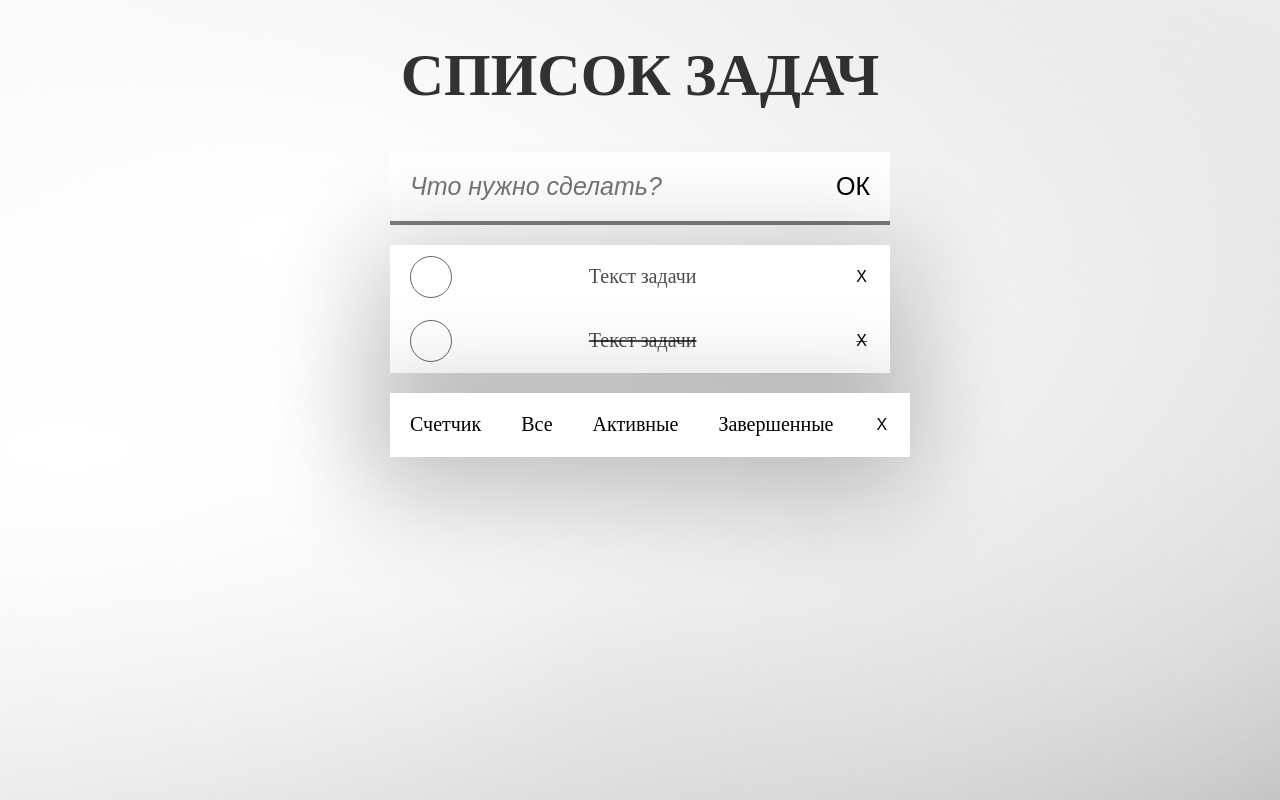
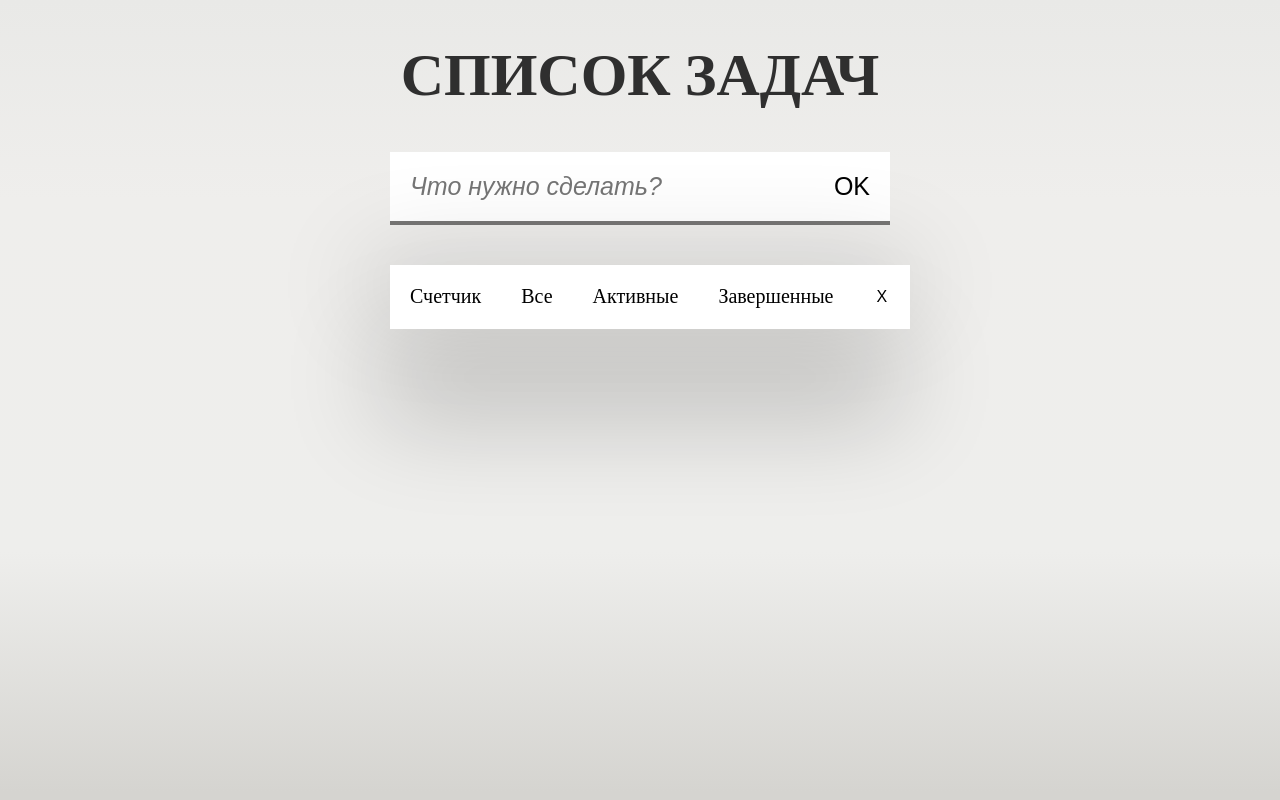
Before and after one commit to AlexKoloda/TODO-List, a React (Create React App) app in the folder my-app/: page / in a window 1280 px wide. Built offline with nearby package versions, Linux system fonts and the light colour scheme; a web font is replaced by a local one.

Commit message:
Реализована функция составления задач в список

```diff
--- a/my-app/src/App.js
+++ b/my-app/src/App.js
@@ -1,19 +1,24 @@
-import Input from "./Input";
-import List from "./List";
-import Footer from "./FooterNav";
+import TodoInput from "./components/Input";
+import TodoList from "./components/List";
+import Footer from "./components/FooterNav";
+import Header from "./components/Header";
+import { useState } from "react";
 
+const Todo = () => {
+  const [tasks, setTasks] = useState([]);
 
-
-
-
-export default function Todo() {
+  const handleAddTask = (newTasks) => {
+    setTasks((prev) => [...prev, newTasks]);
+  }
   return (
 
-     <div className="main__container">
-      <Input />
-      <List />
+    <div className="main__container">
+      <Header />
+      <TodoInput onAddTask={handleAddTask} />
+      <TodoList tasks = {tasks} />
       <Footer />
-      </div>
+    </div>
+  );
+};
 
-  );
-}
+export default Todo;
--- a/my-app/src/FooterNav.js
+++ /dev/null
@@ -1,24 +0,0 @@
-
-
-export default function Footer(){
-    return (
-        <nav className="footer__nav">
-            <span className="footer__text">Счетчик</span>
-            <ul className="footer__list">
-                <li>
-                <button className="footer__button">Все</button>
-                </li>
-                <li>
-                <button className="footer__button">Активные</button>
-                </li>
-                <li>
-                <button className="footer__button">Завершенные</button>
-                </li>
-                <li>
-                <input className="main__submit" type="submit" value="x"></input>
-                </li>
-            </ul>
-
-        </nav>
-    )
-}
--- a/my-app/src/Input.js
+++ /dev/null
@@ -1,20 +0,0 @@
-function Header() {
-    return (
-      <header className="header">
-        <h1 className="header__title">Список задач</h1>
-      </header>
-    );
-  }
-
-
-export default function Input() {
-    return (
-        <>
-        <Header />
-        <form>
-            <input className="main__input"  type='text' placeholder="Что нужно сделать?"></input>
-            <input className="main__submit" type="submit" value="ОК" ></input>
-        </form>
-        </>
-    )
-}
--- a/my-app/src/List.js
+++ /dev/null
@@ -1,34 +0,0 @@
-function TodoList() {
-  return (
-    <ul className="main__list">
-      <li className="main__item">
-        <div className="main__checkbox"></div>
-        <span> Текст задачи </span>
-        <input className="main__submit" type="submit" value="x"></input>
-      </li>
-
-      <li className="main__item main__item--completed">
-        <div className="main__checkbox"></div>
-        <span> Текст задачи </span>
-        <input className="main__submit" type="submit" value="x"></input>
-      </li>
-    </ul>
-  );
-}
-
-
-function Main() {
-  return (
-    <section className="main">
-      <TodoList />
-    </section>
-  );
-}
-
-export default function List() {
-
-return (
-  <Main />
-)
-
-}
--- /dev/null
+++ b/my-app/src/components/FooterNav.js
@@ -0,0 +1,23 @@
+const Footer = () => {
+  return (
+    <nav className="footer__nav">
+      <span className="footer__text">Счетчик</span>
+      <ul className="footer__list">
+        <li>
+          <button className="footer__button">Все</button>
+        </li>
+        <li>
+          <button className="footer__button">Активные</button>
+        </li>
+        <li>
+          <button className="footer__button">Завершенные</button>
+        </li>
+        <li>
+          <input className="main__submit" type="submit" value="x"></input>
+        </li>
+      </ul>
+    </nav>
+  );
+};
+
+export default Footer;
--- /dev/null
+++ b/my-app/src/components/Header.js
@@ -0,0 +1,10 @@
+const Header = () => {
+    return (
+      <header className="header">
+        <h1 className="header__title">Список задач</h1>
+      </header>
+    );
+  };
+
+
+  export default Header;
--- /dev/null
+++ b/my-app/src/components/Input.js
@@ -0,0 +1,43 @@
+import { useState } from "react";
+
+const TodoInput = ({onAddTask}) => {
+  const [inputValue, setInputValue] = useState("");
+
+  const handleClick = () => {
+    if (!inputValue.trim() ) {
+      return;
+    }
+    onAddTask(inputValue);
+    setInputValue('');
+  };
+
+
+  const handleChange = (event) => {
+    setInputValue(event.target.value);
+  };
+
+  return (
+    <form
+      onSubmit={(event) => {
+        event.preventDefault();
+      }}
+    >
+      <input
+        className="main__input"
+        type="text"
+        placeholder="Что нужно сделать?"
+        value={inputValue}
+        onChange={handleChange}
+      />
+      <button
+        className="main__submit"
+        type="submit"
+        onClick={handleClick}
+      >OK</button>
+    </form>
+  );
+};
+
+
+
+export default TodoInput;
--- /dev/null
+++ b/my-app/src/components/List.js
@@ -0,0 +1,22 @@
+const TodoList = ({ tasks }) => {
+
+  return (
+    <section className="main">
+      <ul className="main__list">
+
+          {tasks.map((item, index) => (
+
+          <li className="main__item" key={index}>
+          <div className="main__checkbox"></div>
+          {item}
+          <button className="main__submit" type="submit">x</button>
+          </li>
+          ))}
+
+
+      </ul>
+    </section>
+  );
+};
+
+export default TodoList;
--- a/my-app/src/index.css
+++ b/my-app/src/index.css
@@ -6,56 +6,7 @@ body {
   font-weight: 500;
   font-style: normal;
   height: 100vh;
-    background: radial-gradient(
-        at 21.980550567522773% 29.650507060184793%,
-        hsl(0deg 0% 100%) 0%,
-        hsla(0, 0%, 90.19607843137256%, 0) 100%
-      ),
-      radial-gradient(
-        at 5.675583183471655% 56.09646661582133%,
-        hsl(0deg 0% 100%) 0%,
-        hsla(0, 0%, 78.43137254901961%, 0) 100%
-      ),
-      radial-gradient(
-        at 46.95963957828448% 81.16631764526292%,
-        hsla(0, 0%, 67.05882352941175%, 1) 0%,
-        hsl(0deg 0% 99.79% / 0%) 100%
-      ),
-      radial-gradient(
-        at 24.547757547950756% 51.598496103273405%,
-        hsl(0deg 0% 100%) 0%,
-        hsla(0, 0%, 45.09803921568628%, 0) 100%
-      ),
-      radial-gradient(
-        at 48.834625417466015% 99.61010503814197%,
-        hsla(0, 0%, 90.19607843137256%, 1) 0%,
-        hsla(0, 0%, 90.19607843137256%, 0) 100%
-      ),
-      radial-gradient(
-        at 13.418770287805938% 54.396993215925725%,
-        hsla(0, 0%, 78.43137254901961%, 1) 0%,
-        hsla(0, 0%, 78.43137254901961%, 0) 100%
-      ),
-      radial-gradient(
-        at 82.1907139703395% 98.68780554195669%,
-        hsla(0, 0%, 67.05882352941175%, 1) 0%,
-        hsla(0, 0%, 67.05882352941175%, 0) 100%
-      ),
-      radial-gradient(
-        at 91.3445121317676% 19.543600342422017%,
-        hsl(0deg 0% 100%) 0%,
-        hsla(0, 0%, 45.09803921568628%, 0) 100%
-      ),
-      radial-gradient(
-        at 72.11722378277973% 65.71232820185257%,
-        hsla(0, 0%, 90.19607843137256%, 1) 0%,
-        hsla(0, 0%, 90.19607843137256%, 0) 100%
-      ),
-      radial-gradient(
-        at 74.96403577774726% 74.1335580753314%,
-        hsla(0, 0%, 78.43137254901961%, 1) 0%,
-        hsl(0deg 0% 100% / 0%) 100%
-      );
+  background-image: linear-gradient(to top, #d5d4d0 0%, #d5d4d0 1%, #eeeeec 31%, #efeeec 75%, #e9e9e7 100%);
 }
 
 
@@ -88,9 +39,6 @@ body {
 
 }
 
-.main__list {
-  box-shadow: 0px 20px 100px 23px rgba(0, 0, 0, 0.2);
-}
 
 form {
   display: flex;
@@ -138,10 +86,10 @@ li .main__submit {
 .main__list {
   list-style: none;
   margin: 0;
-  padding-left: 20px;
   margin-top: 20px;
   background-color: white;
   transition: 0.5s;
+  box-shadow: 0px 40px 100px 23px rgba(0, 0, 0, 0.2);
 }
 
 .main__item {
@@ -153,10 +101,14 @@ li .main__submit {
   color: rgba(0, 0, 0, 0.7);
 }
 
-.main__item--completed {
+.main__text {
+padding: 5px;
+text-align: start;
+}
+
+.main__text--completed {
   text-decoration: line-through;
-  text-emphasis-color: rgba(0, 0, 0, 0.2)
-  ;
+  text-emphasis-color: rgba(0, 0, 0, 0.2);
 }
 
 .main__item:hover {
@@ -198,7 +150,7 @@ li .main__submit {
   font-weight: 500;
   font-style: normal;
   font-size: 20px;
-  box-shadow: 0px 20px 100px 23px rgba(0, 0, 0, 0.2);
+  box-shadow: 0px 80px 100px 10px rgba(0, 0, 0, 0.2);
 }
 
 .footer__list {
```
